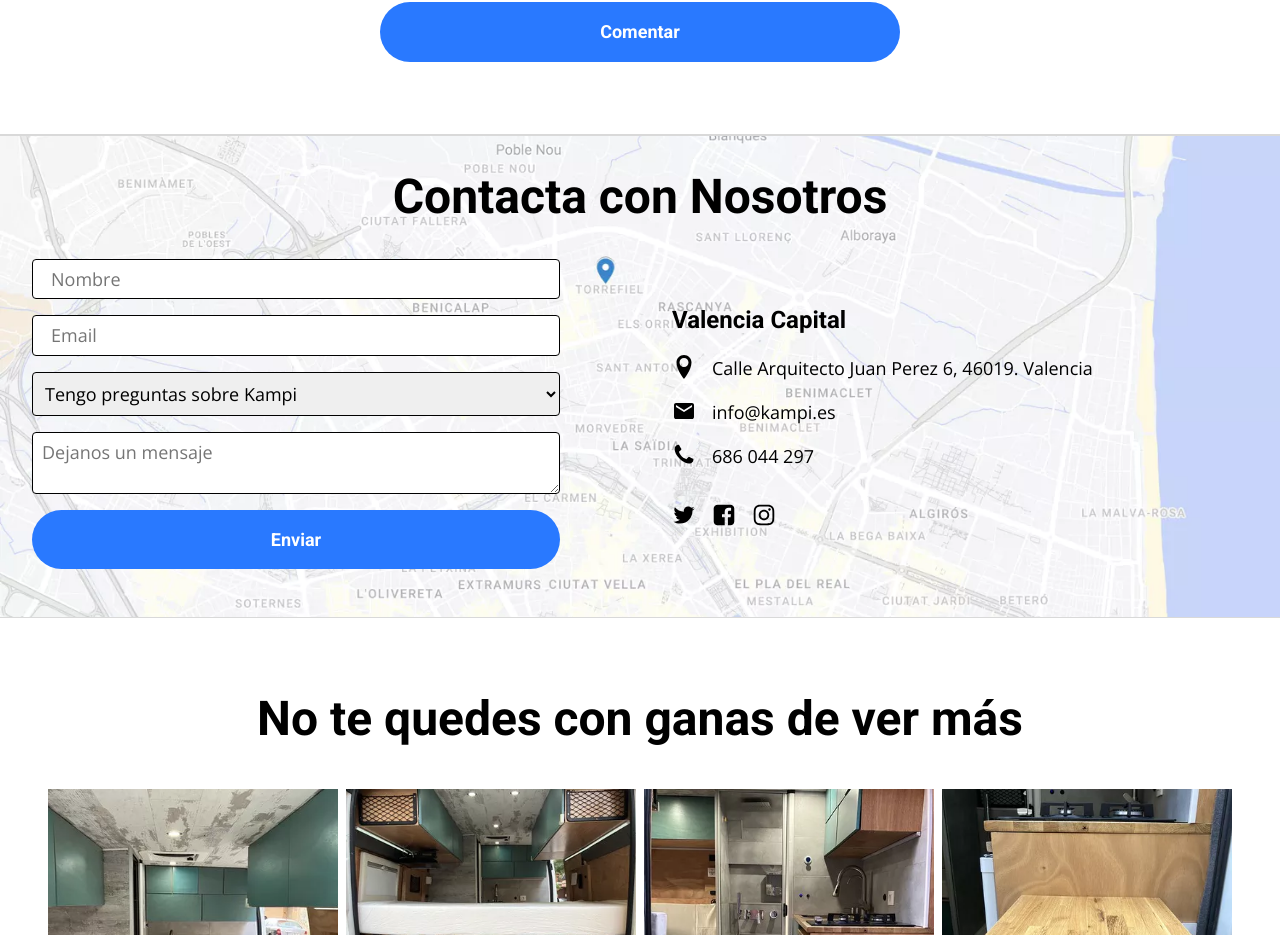
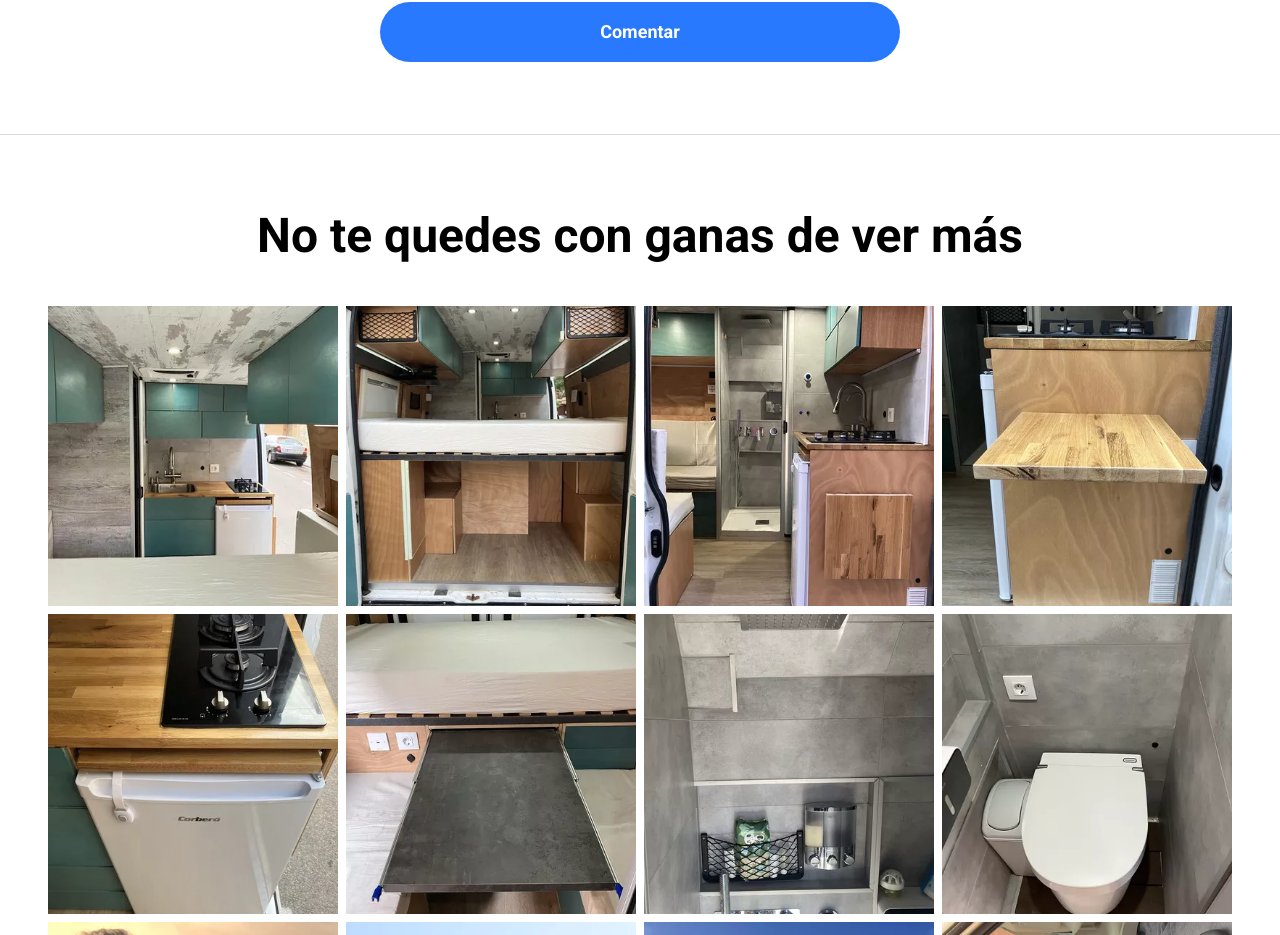
Before and after one commit to MasteringBOX/Kampi-Teleporthq-Next, a Next.js app: page /home in a window 1280 px wide. Shown: the part 5389-6324 px from the top of the page. Built offline with nearby package versions, Linux system fonts and the light colour scheme.

Commit message:
Testing Slow production response time by creating a new page

```diff
--- a/pages/home.js
+++ b/pages/home.js
@@ -28,9 +28,6 @@ const Home2 = (props) => {
                 <SectionSeparator rootClassName="section-separator-root-class-name4"></SectionSeparator>
                 <Testimonials></Testimonials>
                 <SectionSeparator rootClassName="section-separator-root-class-name5"></SectionSeparator>
-                <SectionSeparator></SectionSeparator>
-                <Contact></Contact>
-                <SectionSeparator></SectionSeparator>
                 <Gallery></Gallery>
                 </div>
             <style jsx>
```
